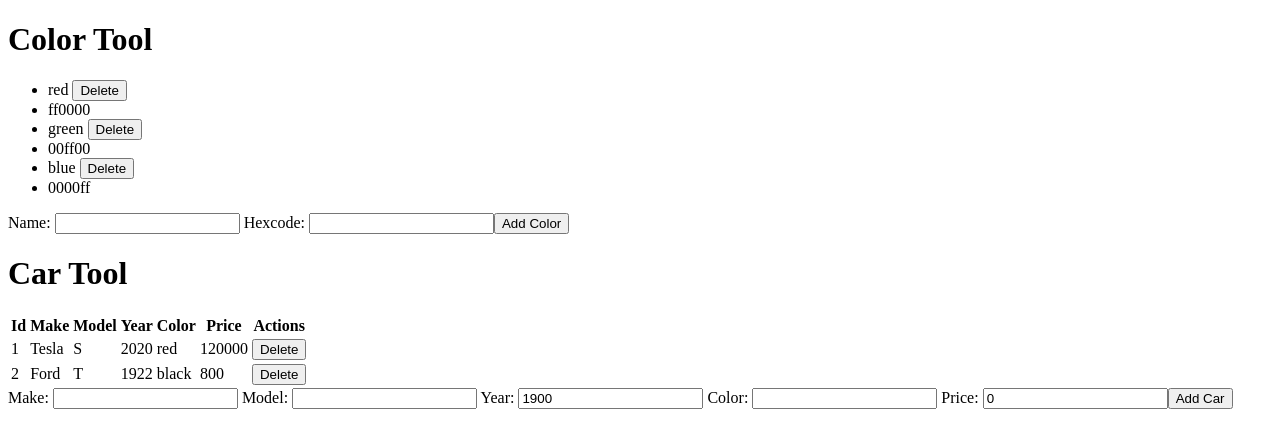
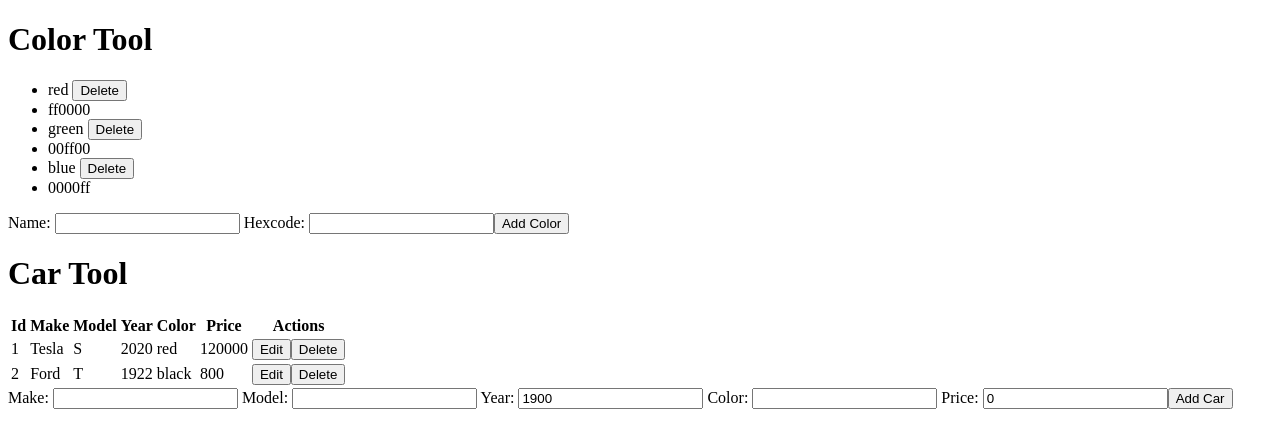
Before and after one commit to t4d-classes/angular_01092023, an Angular app in the folder demo-app/: page / in a window 1280 px wide. Shown: the top 448 px of the page. Built offline with nearby package versions, Linux system fonts and the light colour scheme.

Commit message:
add solution to edit car lab

```diff
--- a/demo-app/src/app/car-tool/car-tool.module.ts
+++ b/demo-app/src/app/car-tool/car-tool.module.ts
@@ -8,6 +8,7 @@ import { CarHomeComponent } from './components/car-home/car-home.component';
 import { CarTableComponent } from './components/car-table/car-table.component';
 import { CarViewRowComponent } from './components/car-view-row/car-view-row.component';
 import { CarFormComponent } from './components/car-form/car-form.component';
+import { CarEditRowComponent } from './components/car-edit-row/car-edit-row.component';
 
 @NgModule({
   declarations: [
@@ -15,6 +16,7 @@ import { CarFormComponent } from './components/car-form/car-form.component';
     CarTableComponent,
     CarViewRowComponent,
     CarFormComponent,
+    CarEditRowComponent,
   ],
   imports: [CommonModule, ReactiveFormsModule, SharedModule],
   exports: [CarHomeComponent],
--- /dev/null
+++ b/demo-app/src/app/car-tool/components/car-edit-row/car-edit-row.component.html
@@ -0,0 +1,12 @@
+<ng-container [formGroup]="carForm">
+  <td>{{car.id}}</td>
+  <td><input formControlName="make"></td>
+  <td><input formControlName="model"></td>
+  <td><input formControlName="year"></td>
+  <td><input formControlName="color"></td>
+  <td><input formControlName="price"></td>
+  <td>
+    <button>Save</button>
+    <button>Cancel</button>
+  </td>
+</ng-container>
--- /dev/null
+++ b/demo-app/src/app/car-tool/components/car-edit-row/car-edit-row.component.ts
@@ -0,0 +1,34 @@
+import { Component, Input, OnInit } from '@angular/core';
+import { NonNullableFormBuilder } from '@angular/forms';
+
+import { Car } from '../../models/cars';
+
+@Component({
+  selector: '.car-edit-row',
+  templateUrl: './car-edit-row.component.html',
+  styleUrls: ['./car-edit-row.component.css'],
+})
+export class CarEditRowComponent implements OnInit {
+  @Input()
+  car!: Car;
+
+  carForm = this.fb.group({
+    make: '',
+    model: '',
+    year: 1900,
+    color: '',
+    price: 0,
+  });
+
+  constructor(private fb: NonNullableFormBuilder) {}
+
+  ngOnInit() {
+    this.carForm.patchValue({
+      make: this.car.make,
+      model: this.car.model,
+      year: this.car.year,
+      color: this.car.color,
+      price: this.car.price,
+    });
+  }
+}
--- a/demo-app/src/app/car-tool/components/car-home/car-home.component.html
+++ b/demo-app/src/app/car-tool/components/car-home/car-home.component.html
@@ -1,3 +1,4 @@
 <app-tool-header [headerText]="headerText"></app-tool-header>
-<app-car-table [cars]="cars" (deleteCar)="doDeleteCar($event)"></app-car-table>
+<app-car-table [cars]="cars" [editCarId]="editCarId"
+  (editCar)="doEditCar($event)" (deleteCar)="doDeleteCar($event)"></app-car-table>
 <app-car-form buttonText="Add Car" (submitCar)="doAddCar($event)"></app-car-form>
--- a/demo-app/src/app/car-tool/components/car-home/car-home.component.ts
+++ b/demo-app/src/app/car-tool/components/car-home/car-home.component.ts
@@ -9,6 +9,8 @@ import { Car, NewCar } from '../../models/cars';
 })
 export class CarHomeComponent implements OnInit {
   headerText = 'Car Tool';
+
+  editCarId = -1;
 
   cars: Car[] = [
     {
@@ -26,6 +28,10 @@ export class CarHomeComponent implements OnInit {
 
   ngOnInit(): void {}
 
+  doEditCar(carId: number) {
+    this.editCarId = carId;
+  }
+
   doAddCar(newCar: NewCar) {
     this.cars = [
       ...this.cars,
--- a/demo-app/src/app/car-tool/components/car-table/car-table.component.html
+++ b/demo-app/src/app/car-tool/components/car-table/car-table.component.html
@@ -11,10 +11,17 @@
     </tr>
   </thead>
   <tbody>
-    <tr *ngFor="let car of cars"
-      class="car-view-row"
-      [car]="car"
-      (deleteCar)="doDeleteCar($event)">
-    </tr>
+    <ng-container *ngFor="let car of cars">
+      <tr *ngIf="editCarId !== car.id"
+        class="car-view-row"
+        [car]="car"
+        (editCar)="doEditCar($event)"
+        (deleteCar)="doDeleteCar($event)">
+      </tr>
+      <tr *ngIf="editCarId === car.id"
+        class="car-edit-row"
+        [car]="car">
+      </tr>
+    </ng-container>
   </tbody>
 </table>
--- a/demo-app/src/app/car-tool/components/car-table/car-table.component.ts
+++ b/demo-app/src/app/car-tool/components/car-table/car-table.component.ts
@@ -11,6 +11,12 @@ export class CarTableComponent implements OnInit {
   @Input()
   cars: Car[] = [];
 
+  @Input()
+  editCarId = -1;
+
+  @Output()
+  editCar = new EventEmitter<number>();
+
   @Output()
   deleteCar = new EventEmitter<number>();
 
@@ -18,6 +24,10 @@ export class CarTableComponent implements OnInit {
 
   ngOnInit(): void {}
 
+  doEditCar(carId: number) {
+    this.editCar.emit(carId);
+  }
+
   doDeleteCar(carId: number) {
     this.deleteCar.emit(carId);
   }
--- a/demo-app/src/app/car-tool/components/car-view-row/car-view-row.component.html
+++ b/demo-app/src/app/car-tool/components/car-view-row/car-view-row.component.html
@@ -4,4 +4,7 @@
 <td>{{car.year}}</td>
 <td>{{car.color}}</td>
 <td>{{car.price}}</td>
-<td><button (click)="doDeleteCar(car.id)">Delete</button></td>
+<td>
+  <button (click)="doEditCar(car.id)">Edit</button>
+  <button (click)="doDeleteCar(car.id)">Delete</button>
+</td>
--- a/demo-app/src/app/car-tool/components/car-view-row/car-view-row.component.ts
+++ b/demo-app/src/app/car-tool/components/car-view-row/car-view-row.component.ts
@@ -14,7 +14,14 @@ export class CarViewRowComponent {
   @Output()
   deleteCar = new EventEmitter<number>();
 
+  @Output()
+  editCar = new EventEmitter<number>();
+
   doDeleteCar(carId: number) {
     this.deleteCar.emit(carId);
   }
+
+  doEditCar(carId: number) {
+    this.editCar.emit(carId);
+  }
 }
```
Also changed, not shown: demo-app/src/app/car-tool/components/car-edit-row/car-edit-row.component.css (added), 1 other file (tests, documents, lock files or other folders).
